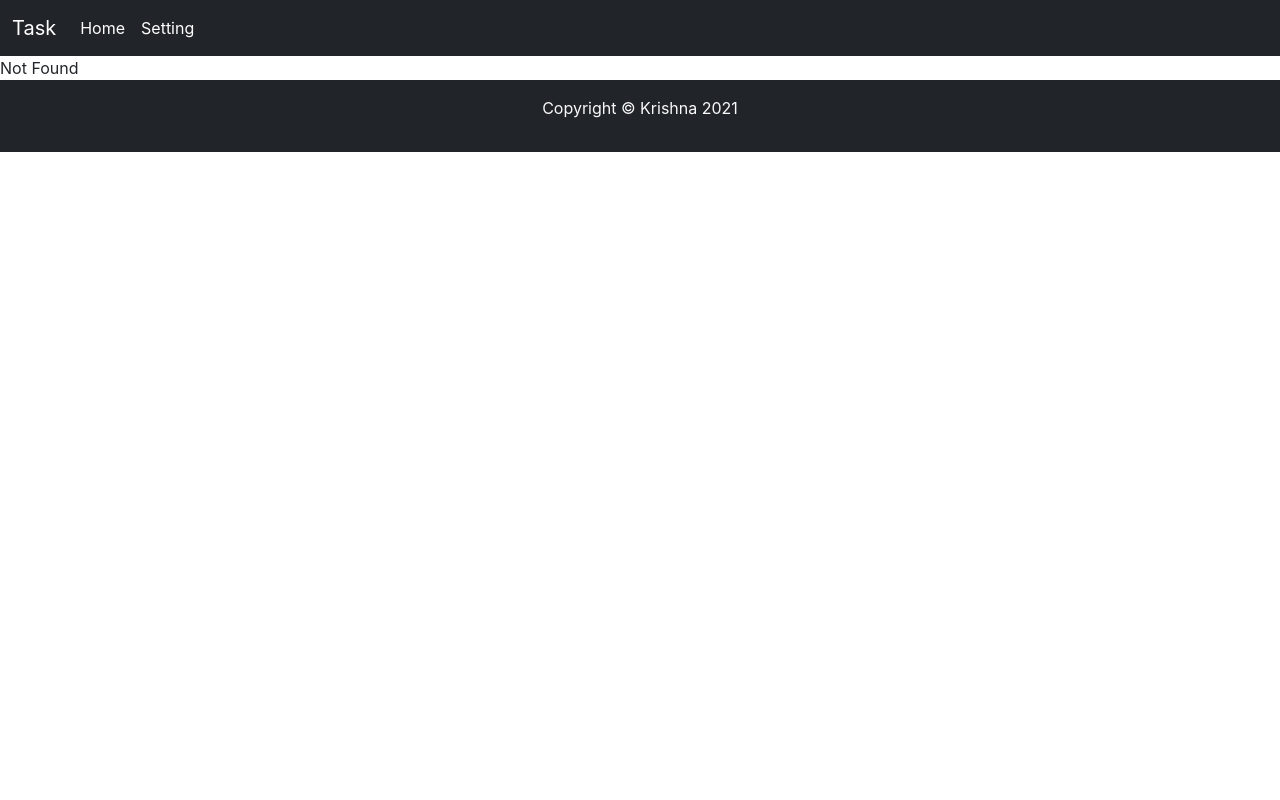
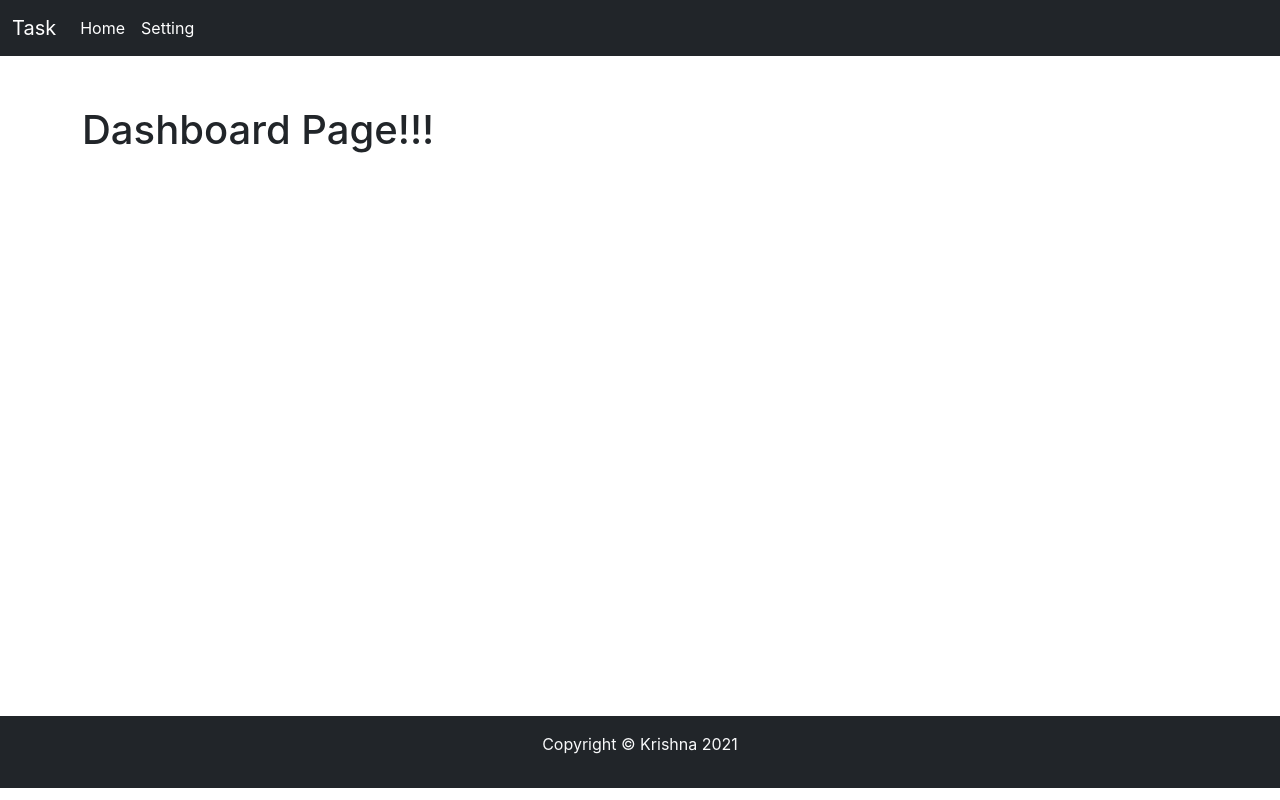
Before and after one commit to itskrishgupta/task-app, a React (Create React App) app: page / in a window 1280 px wide. Before the commit this address had no page. Built offline with nearby package versions, Linux system fonts and the light colour scheme.

Commit message:
solving the url errors

```diff
--- a/src/App.js
+++ b/src/App.js
@@ -7,10 +7,10 @@ function App() {
   return (
     <>
       <Switch>
-        <Route exact path="/task-app/#/">
+        <Route exact path="/">
           <Home />
         </Route>
-        <Route exact path="/task-app/#/setting">
+        <Route exact path="/settings">
           <Setting />
         </Route>
         <Route>Not Found</Route>
```
